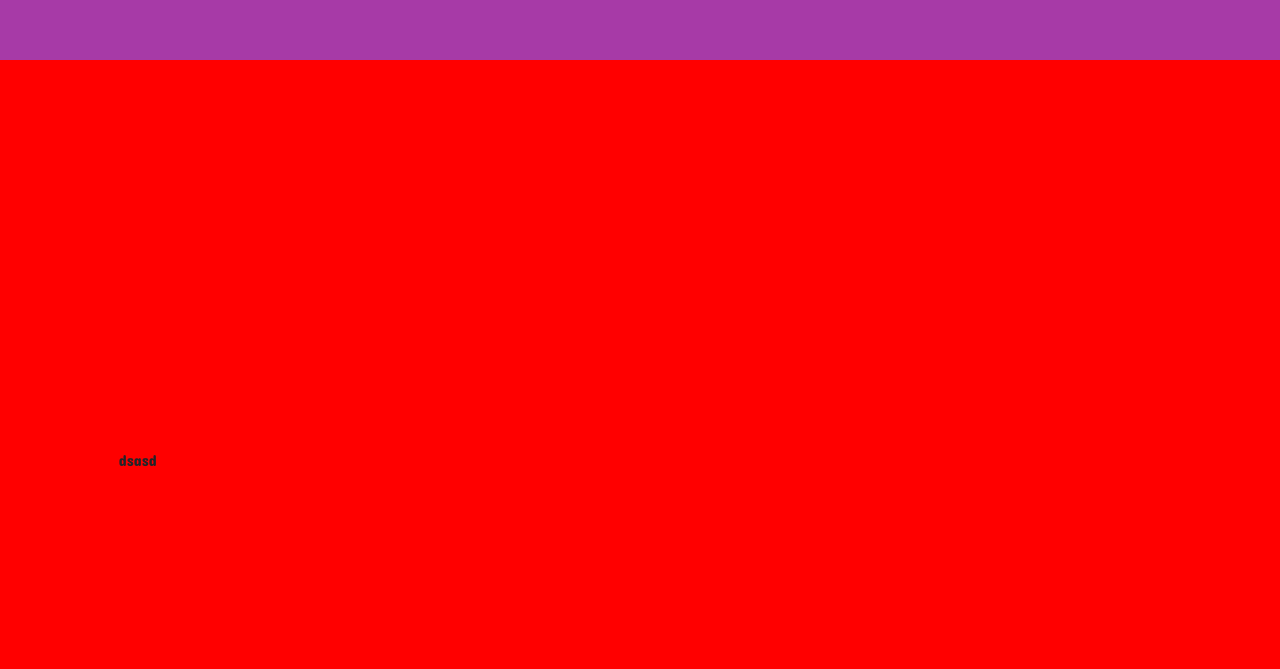
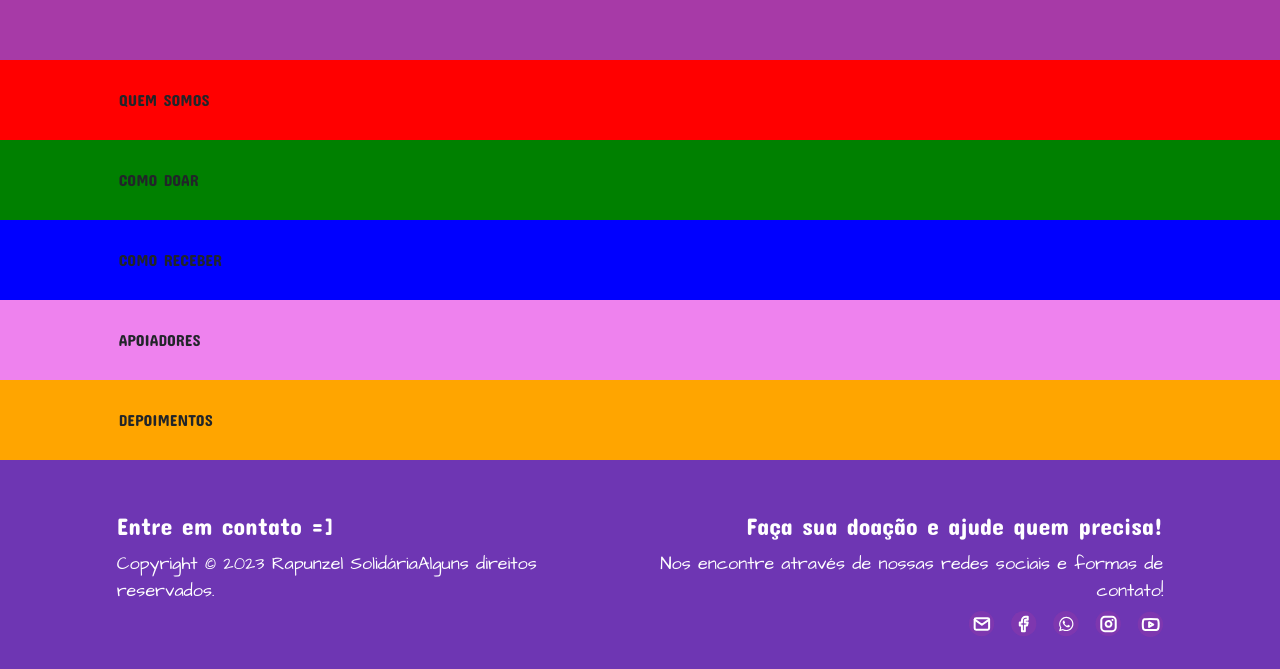
Before and after one commit to duartecgustavo/rapunzel-solidaria, a React (Vite) app: page / in a window 1280 px wide. Shown: the part 740-1409 px from the top of the page. Built offline with nearby package versions, Linux system fonts and the light colour scheme.

Commit message:
pause: adionados comentarios de pendencias do que falta fazer

```diff
--- a/src/App.tsx
+++ b/src/App.tsx
@@ -1,16 +1,18 @@
 import "@/App.css";
+import { Footer, GirlCardLinkToSection, Navbar } from "@/components/sections";
+import { BeautyTitle, Container } from "@/components/shareds";
 import { colors } from "@/styles/colors";
-import { BeautyTitle, Container } from "@/components/shareds";
-import { useState } from "react";
-import { Footer, GirlCardLinkToSection, Navbar } from "@/components/sections";
+
+// pendente - Criar Readme maneiro
+// pendente - FIGMA, Criar prototipo mobile
 
 function App() {
-  const [count, setCount] = useState(0);
-
   return (
     <>
       <Navbar />
+      {/* pendente - Retirar essa sessão quando for mobile  */}
       <Container background={colors.primary_color_violet_A73AA7}>
+        {/* pendente - Criar componente - page - que englobe esses dois caras em algo unico  */}
         <BeautyTitle
           FrontTitle="Quer ajudar? ;]"
           BackTitle="BORA?"
@@ -24,9 +26,22 @@ function App() {
           <GirlCardLinkToSection TxtLink="AVISOS" GirlName="Jurema" />
         </div>
       </Container>
-      <Container background="red">
-        <div className="col-10">dsasd</div>
+      <Container background="red" height="10vh">
+        <div className="col-10">QUEM SOMOS</div>
       </Container>
+      <Container background="green" height="10vh">
+        <div className="col-10">COMO DOAR</div>
+      </Container>
+      <Container background="blue" height="10vh">
+        <div className="col-10">COMO RECEBER</div>
+      </Container>
+      <Container background="violet" height="10vh">
+        <div className="col-10">APOIADORES</div>
+      </Container>
+      <Container background="orange" height="10vh">
+        <div className="col-10">DEPOIMENTOS</div>
+      </Container>
+      {/* pendente - Criar componente - page - que englobe o footer  */}
       <Footer />
     </>
   );
--- a/src/components/sections/Footer/Footer.tsx
+++ b/src/components/sections/Footer/Footer.tsx
@@ -1,26 +1,18 @@
 import { Text } from "@/components/shareds";
 import { colors } from "@/styles/colors";
-import styled from "styled-components";
-import { ReactComponent as Email } from "@/assets/icon-email.svg";
-import { ReactComponent as Facebook } from "@/assets/icon-facebook.svg";
-import { ReactComponent as Instagram } from "@/assets/icon-instagram.svg";
-import { ReactComponent as WhatsApp } from "@/assets/icon-whatsApp.svg";
-import { ReactComponent as Youtube } from "@/assets/icon-youtube.svg";
-
-const FooterSC = styled.div`
-  width: 100%;
-  background: ${colors.seven_color_violet_dark_6E36B3};
-`;
-
-export const EmailSvgSC = styled(Email)``;
-export const FacebookSvgSC = styled(Facebook)``;
-export const InstagramSvgSC = styled(Instagram)``;
-export const WhatsAppSvgSC = styled(WhatsApp)``;
-export const YoutubeSvgSC = styled(Youtube)``;
+import {
+  EmailSvgSC,
+  FacebookSvgSC,
+  FooterSC,
+  InstagramSvgSC,
+  WhatsAppSvgSC,
+  YoutubeSvgSC,
+} from "./style";
 
 const Footer = () => {
   return (
     <>
+      {/* pendente - FIGMA - ajustar responsividade, com base no prototipo figma versão mobile */}
       <FooterSC className="d-flex container-fluid justify-content-center align-items-center py-5">
         <div className="d-flex col-10 justify-content-between align-items-start">
           <div
@@ -71,6 +63,7 @@ const Footer = () => {
                 justifyContent: "flex-end",
               }}
             >
+              {/* pendente - ajustar links para todas essas redes, além de hover dos componentes */}
               <a href="">
                 <EmailSvgSC />
               </a>
--- a/src/components/sections/Footer/style.ts
+++ b/src/components/sections/Footer/style.ts
@@ -0,0 +1,18 @@
+import styled from "styled-components";
+import { colors } from "@/styles/colors";
+import { ReactComponent as Email } from "@/assets/icon-email.svg";
+import { ReactComponent as Facebook } from "@/assets/icon-facebook.svg";
+import { ReactComponent as Instagram } from "@/assets/icon-instagram.svg";
+import { ReactComponent as WhatsApp } from "@/assets/icon-whatsApp.svg";
+import { ReactComponent as Youtube } from "@/assets/icon-youtube.svg";
+
+export const FooterSC = styled.div`
+  width: 100%;
+  background: ${colors.seven_color_violet_dark_6E36B3};
+`;
+
+export const EmailSvgSC = styled(Email)``;
+export const FacebookSvgSC = styled(Facebook)``;
+export const InstagramSvgSC = styled(Instagram)``;
+export const WhatsAppSvgSC = styled(WhatsApp)``;
+export const YoutubeSvgSC = styled(Youtube)``;
--- a/src/components/sections/Home/GirlCardLinkToSection/GirlCardLinkToSection.tsx
+++ b/src/components/sections/Home/GirlCardLinkToSection/GirlCardLinkToSection.tsx
@@ -36,6 +36,7 @@ const GirlCardLinkToSection = ({
   };
 
   return (
+    // pendente - Ajustar hover, ao passar o mouse, a garota aumentar um pouquinho junto ao texto
     <ContainerGirlCardLinkToSection className="col-10 col-sm-6 col-md-4 col-lg-4 	col-xl-2">
       {GetSvgGirl(GirlName)}
       <TextLink>{TxtLink}</TextLink>
--- a/src/components/sections/Navbar/Navbar.tsx
+++ b/src/components/sections/Navbar/Navbar.tsx
@@ -18,28 +18,43 @@ const Navbar = () => {
       >
         <div className="d-flex col-10 justify-content-between align-items-center">
           <IconLogoSC />
-          <div className="gap-2 mobile" style={{ position: "relative" }} onClick={() => setDropdown(!dropdown)}>
+          <div
+            className="gap-2 mobile"
+            style={{ position: "relative" }}
+            onClick={() => setDropdown(!dropdown)}
+          >
             <TextSC>MENU</TextSC>
             <IconMenuSC />
-            {dropdown &&
-              <ul style={{
-                background: "white",
+            {/* pendente - FIGMA - Ajustar dropdown quando mobile - clicar fora - hover - opções | prototipar dropdown no figma  */}
+            {dropdown && (
+              <ul
+                style={{
+                  background: "white",
 
-                position: "absolute",
-                top: "35px",
+                  position: "absolute",
+                  top: "35px",
 
-                padding: "8px",
-                borderRadius: "8px",
-              }}>
-                <li><a href="#">Action</a></li>
-                <li><a href="#">Another action</a></li>
-                <li><a href="#">Something else here</a></li>
+                  padding: "8px",
+                  borderRadius: "8px",
+                }}
+              >
+                <li>
+                  <a href="#">Action</a>
+                </li>
+                <li>
+                  <a href="#">Another action</a>
+                </li>
+                <li>
+                  <a href="#">Something else here</a>
+                </li>
               </ul>
-            }
+            )}
           </div>
 
           <div className="d-flex gap-5 align-items-center desktop">
+            {/* pendente - Ao clicar em entre em contato, deve aparecer um modal - prototipar modal no figma */}
             <ButtonSC outlined>Entre em contato</ButtonSC>
+            {/* pendente - Ao clicar em entre em como ajudar, deve aparecer um modal com as formas de ajuda e apoio (seja pix, doação, patrocinio) - prototipar modal no figma */}
             <ButtonSC>Quero ajudar</ButtonSC>
           </div>
         </div>
--- a/src/components/sections/Navbar/styles.ts
+++ b/src/components/sections/Navbar/styles.ts
@@ -39,7 +39,7 @@ export const NavbarSC = styled.div`
 
 export const IconLogoSC = styled(IconLogoRapunzelSolidaria)`
   width: 180px;
-  height: 100px
+  height: 100px;
 
   &:hover {
     width: 100px !important;
--- a/src/components/shareds/Container/Container.tsx
+++ b/src/components/shareds/Container/Container.tsx
@@ -1,23 +1,13 @@
 // eslint-disable-next-line no-unused-vars
-import styled from "styled-components";
 
-const ContainerSC = styled.div<IContainerProps>`
-  height: 100vh;
-  flex-direction: column;
-  align-items: ${(props) => props.align || "center"};
-  justify-content: ${(props) => props.justify || "center"};
-  background-color: ${(props) => props.color || "black"};
+import { ContainerSC } from "./styles";
 
-  @media (max-width: 768px) {
-    height: auto;
-  }
-`;
-
-interface IContainerProps {
+export interface IContainerProps {
   children: React.ReactNode;
   background?: string;
   justify?: "left" | "center" | "right";
   align?: "left" | "center" | "right";
+  height?: string;
 }
 
 const Container = ({
@@ -25,6 +15,7 @@ const Container = ({
   background,
   justify,
   align,
+  height,
 }: IContainerProps) => {
   return (
     <>
@@ -33,6 +24,7 @@ const Container = ({
         color={background}
         align={align}
         justify={justify}
+        height={height}
       >
         {children}
       </ContainerSC>
--- /dev/null
+++ b/src/components/shareds/Container/styles.ts
@@ -0,0 +1,14 @@
+import styled from "styled-components";
+import { IContainerProps } from "./Container";
+
+export const ContainerSC = styled.div<IContainerProps>`
+  height: ${(props) => props.height || "100vh"};
+  flex-direction: column;
+  align-items: ${(props) => props.align || "center"};
+  justify-content: ${(props) => props.justify || "center"};
+  background-color: ${(props) => props.color || "black"};
+
+  @media (max-width: 768px) {
+    height: auto;
+  }
+`;
--- a/src/components/shareds/Text/Text.tsx
+++ b/src/components/shareds/Text/Text.tsx
@@ -1,19 +1,12 @@
-import styled from "styled-components";
+import { TextSC } from "./styles";
 
-interface ITextProps {
+export interface ITextProps {
   children: React.ReactNode;
   color?: string;
   size?: string;
   align?: "left" | "center" | "right";
   family?: "Architects Daughter" | "Concert One";
 }
-
-const TextSC = styled.p<ITextProps>`
-  font-size: ${(props) => props.size || "12px"};
-  color: ${(props) => props.color || "black"};
-  text-align: ${(props) => props.align || "center"};
-  font-family: ${(props) => `${props.family} !important`};
-`;
 
 const Text = ({ children, color, size, align, family }: ITextProps) => {
   return (
--- a/src/components/shareds/Text/styles.ts
+++ b/src/components/shareds/Text/styles.ts
@@ -0,0 +1,11 @@
+import styled from "styled-components";
+import { ITextProps } from "./Text";
+
+export const TextSC = styled.p<ITextProps>`
+  font-size: ${(props) => props.size || "12px"};
+  color: ${(props) => props.color || "black"};
+  text-align: ${(props) => props.align || "center"};
+  font-family: ${(props) => `${props.family} !important`};
+  cursor: cell;
+  user-select: none;
+`;
```
